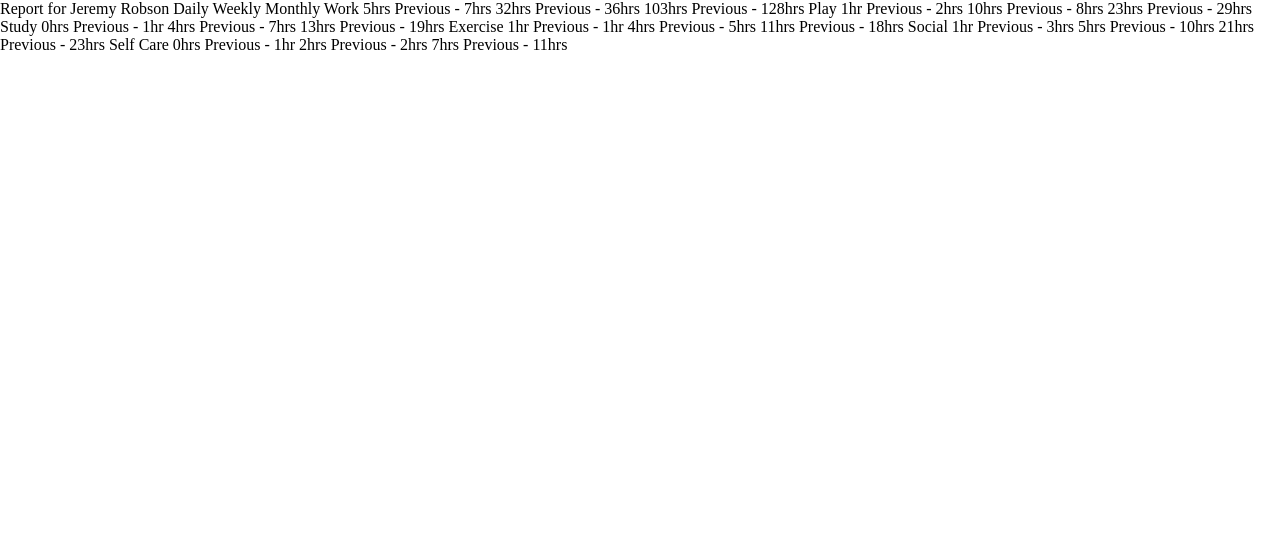
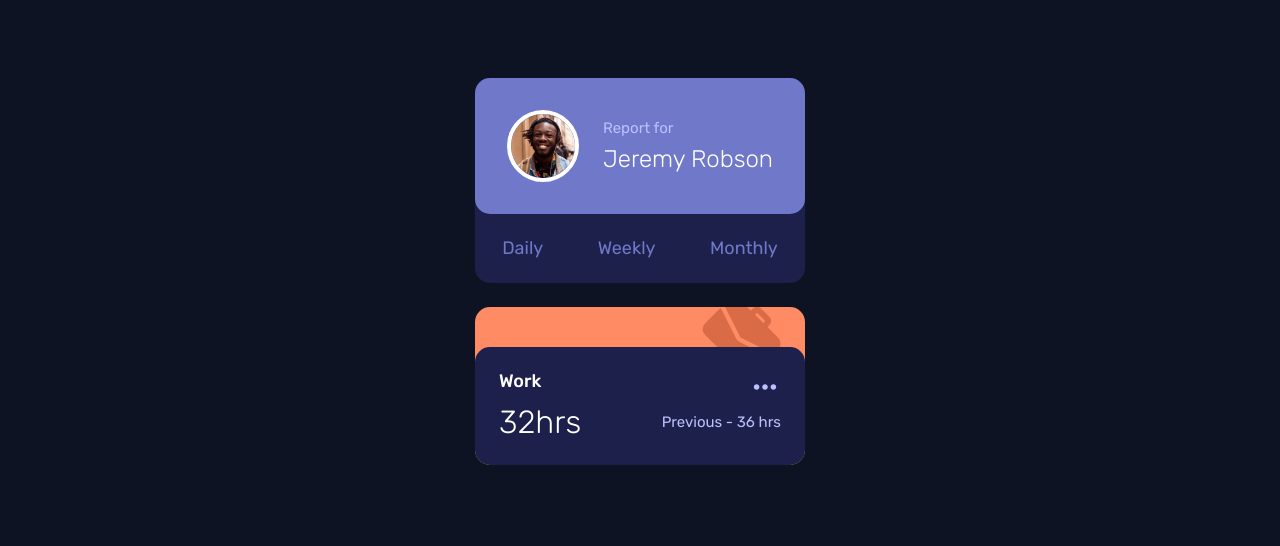
Before and after one commit to ashkir004/time-tracking-dashboard, a website: page index.html in a window 1280 px wide. Drawn offline with Linux system fonts and the light colour scheme.

Commit message:
finished component styling

```diff
--- a/index.html
+++ b/index.html
@@ -12,60 +12,37 @@
 </head>
 <body>
 
-  Report for
-  Jeremy Robson
+  <main class="dashboard">
+    <div class="dashboard-header">
+      <div class="user">
+        <img class="avatar" src="/images/image-jeremy.png" alt="Jeremy's Avatar" />
+        <div class="user-info">
+          <p class="metadata">Report for</p>
+          <h1 class="user-name">Jeremy Robson</h1>
+        </div>
+      </div>
+      <ul class="timeframes">
+        <li class="daily timeframe">Daily</li>
+        <li class="weekly timeframe">Weekly</li>
+        <li class="monthly timeframe">Monthly</li>
+      </ul>
+    </div>
 
-  Daily
-  Weekly
-  Monthly
+    <div class="activity-card work">
+      <div class="activity">
+        <div class="activity-header">
+          <h2 class="activity-title">Work</h2>
+          <svg xmlns="http://www.w3.org/2000/svg" viewBox="0 0 640 640"><path d="M96 320C96 289.1 121.1 264 152 264C182.9 264 208 289.1 208 320C208 350.9 182.9 376 152 376C121.1 376 96 350.9 96 320zM264 320C264 289.1 289.1 264 320 264C350.9 264 376 289.1 376 320C376 350.9 350.9 376 320 376C289.1 376 264 350.9 264 320zM488 264C518.9 264 544 289.1 544 320C544 350.9 518.9 376 488 376C457.1 376 432 350.9 432 320C432 289.1 457.1 264 488 264z"/></svg>
+        </div>
+        <div class="activity-stat">
+          <p class="current-time">32hrs</p>
+          <p class="previous-time metadata">Previous - 36 hrs</p>
+        </div>
+      </div>
+    </div>
 
-  Work
-  5hrs <!-- daily -->
-  Previous - 7hrs <!-- daily -->
-  32hrs <!-- weekly -->
-  Previous - 36hrs <!-- weekly -->
-  103hrs <!-- monthly -->
-  Previous - 128hrs <!-- monthly -->
 
-  Play
-  1hr <!-- daily -->
-  Previous - 2hrs <!-- daily -->
-  10hrs <!-- weekly -->
-  Previous - 8hrs <!-- weekly -->
-  23hrs <!-- monthly -->
-  Previous - 29hrs <!-- monthly -->
-
-  Study
-  0hrs <!-- daily -->
-  Previous - 1hr <!-- daily -->
-  4hrs <!-- weekly -->
-  Previous - 7hrs <!-- weekly -->
-  13hrs <!-- monthly -->
-  Previous - 19hrs <!-- monthly -->
-
-  Exercise
-  1hr <!-- daily -->
-  Previous - 1hr <!-- daily -->
-  4hrs <!-- weekly -->
-  Previous - 5hrs <!-- weekly -->
-  11hrs <!-- monthly -->
-  Previous - 18hrs <!-- monthly -->
-
-  Social
-  1hr <!-- daily -->
-  Previous - 3hrs <!-- daily -->
-  5hrs <!-- weekly -->
-  Previous - 10hrs <!-- weekly -->
-  21hrs <!-- monthly -->
-  Previous - 23hrs <!-- monthly -->
-
-  Self Care
-  0hrs <!-- daily -->
-  Previous - 1hr <!-- daily -->
-  2hrs <!-- weekly -->
-  Previous - 2hrs <!-- weekly -->
-  7hrs <!-- monthly -->
-  Previous - 11hrs <!-- monthly -->
+  </main>
 
 </body>
 </html>
--- a/style.css
+++ b/style.css
@@ -38,6 +38,17 @@
     --spacing-300: calc(24 / 16 * 1rem);
     --spacing-400: calc(32 / 16 * 1rem);
     --spacing-500: calc(40 / 16 * 1rem);
+    --spacing-600: calc(48 / 16 * 1rem);
+    --spacing-700: calc(56 / 16 * 1rem);
+    --spacing-800: calc(64 / 16 * 1rem);
+    --spacing-900: calc(72 / 16 * 1rem);
+    --spacing-1000: calc(78 / 16 * 1rem);
+
+    /* RADII */
+    --radii-15: calc(15 / 16 * 1rem);
+
+    /* SIZES */
+    --icon-size: calc(78 / 16 * 1rem);
 
 }
 
@@ -70,6 +81,7 @@
     font-size: var(--font-xxxl);
     line-height: calc(66 / 16 * 1rem);
     letter-spacing: 0;
+    font-weight: 300;
 }
 
 .text-2 {
@@ -77,6 +89,7 @@
     font-size: var(--font-xxl);
     line-height: calc(47 / 16 * 1rem);
     letter-spacing: 0;
+    font-weight: 300;
 }
 
 .text-3 {
@@ -84,11 +97,13 @@
     font-size: var(--font-xl);
     line-height: calc(38 / 16 * 1rem);
     letter-spacing: 0;
+    font-weight: 300;
 }
 
-.text-4 {
+.user-name {
     font-family: 'Rubik Light', Arial, Helvetica, sans-serif;
     font-size: var(--font-lg);
+    font-weight: 300;
     line-height: calc(28 / 16 * 1rem);
     letter-spacing: 0;
 }
@@ -98,6 +113,7 @@
     font-size: var(--font-sm);
     line-height: calc(21 / 16 * 1rem);
     letter-spacing: 0;
+    font-weight: 500;
 }
 
 .text-5-regular {
@@ -105,11 +121,165 @@
     font-size: var(--font-sm);
     line-height: calc(21 / 16 * 1rem);
     letter-spacing: 0;
+    font-weight: 400;
 }
 
-.text-6 {
+.metadata {
     font-family: 'Rubik Regular', Arial, Helvetica, sans-serif;
     font-size: var(--font-xs);
     line-height: calc(18 / 16 * 1rem);
     letter-spacing: 0;
+    color: var(--navy-200);
+    font-weight: 400;
 }
+
+/* LAYOUT */
+
+body {
+    background-color: var(--navy-950);
+    display: flex;
+    flex-direction: column;
+    padding-block: var(--spacing-1000);
+}
+
+.dashboard {
+    display: flex;
+    flex-direction: column;
+    gap: var(--spacing-300);
+    align-self: center;
+}
+
+
+/* COMPONENTS */
+
+.dashboard-header {
+    background-color: var(--navy-900);
+    color: var(--white);
+    display: flex;
+    flex-direction: column;
+    gap: var(--spacing-300);
+    border-radius: var(--radii-15);
+    padding-block-end: var(--spacing-300);
+}
+
+.user {
+    background-color: var(--purple-500);
+    padding: var(--spacing-400);
+    border-radius: var(--radii-15);
+    display: flex;
+    flex-direction: row;
+    gap: var(--spacing-300);
+    align-items: center;
+}
+
+.user .avatar {
+    width: 4rem;
+    height: 4rem;
+    border-radius: 50%;
+    border: .3rem solid var(--white);
+}
+
+.user-info {
+    display: flex;
+    flex-direction: column;
+    gap: var(--spacing-100);
+}
+
+.timeframes {
+    display: flex;
+    flex-direction: row;
+    justify-content: space-around;
+    list-style: none;
+}
+
+.timeframes .timeframe {
+    color: var(--purple-500);
+    font-family: 'Rubik Regular', Arial, Helvetica, sans-serif;
+    font-size: var(--font-sm);
+    line-height: calc(21 / 16 * 1rem);
+    letter-spacing: 0;
+}
+
+.timeframes .timeframe:active {
+    color: var(--white);
+}
+
+.activity-card {
+    background-color: var(--orange);
+    border-radius: var(--radii-15);
+    padding-top: var(--spacing-500);
+}
+
+.work {
+    background: var(--orange) url('/images/icon-work.svg') no-repeat;
+    background-position: top -0.6rem right 1.5rem;
+}
+
+.play {
+    background: var(--blue-300) url('/images/icon-play.svg') no-repeat;
+    background-position: top -0.6rem right 1.5rem;
+}
+
+.study {
+    background: var(--pink-400) url('/images/icon-study.svg') no-repeat;
+    background-position: top -0.6rem right 1.5rem;
+}
+
+.exercise {
+    background: var(--green-400) url('/images/icon-exercise.svg') no-repeat;
+    background-position: top -0.6rem right 1.5rem;
+}
+
+.social {
+    background: var(--purple-700) url('/images/icon-social.svg') no-repeat;
+    background-position: top -0.6rem right 1.5rem;
+}
+
+.self-care {
+    background: var(--yellow-300) url('/images/icon-self-care.svg') no-repeat;
+    background-position: top -0.6rem right 1.5rem;
+}
+
+.activity {
+    background-color: var(--navy-900);
+    color: var(--white);
+    padding: var(--spacing-300);
+    border-radius: var(--radii-15);
+}
+
+.activity-header {
+    display: flex;
+    flex-direction: row;
+    justify-content: space-between;
+}
+
+.activity-title {
+    font-family: 'Rubik Medium', Arial, Helvetica, sans-serif;
+    font-size: var(--font-sm);
+    line-height: calc(21 / 16 * 1rem);
+    letter-spacing: 0;
+    font-weight: 500;
+}
+
+.activity-header svg {
+    fill: var(--navy-200);
+    width: 2rem;
+}
+
+.activity-stat {
+    display: flex;
+    flex-direction: row;
+    justify-content: space-between;
+    align-items: center;
+}
+
+.current-time {
+    font-family: 'Rubik Light', Arial, Helvetica, sans-serif;
+    font-size: var(--font-xl);
+    line-height: calc(38 / 16 * 1rem);
+    letter-spacing: 0;
+}
+
+.hidden {
+    visibility: hidden;
+}
```
Also changed, not shown: style-guide.md (+51 -0 lines).
